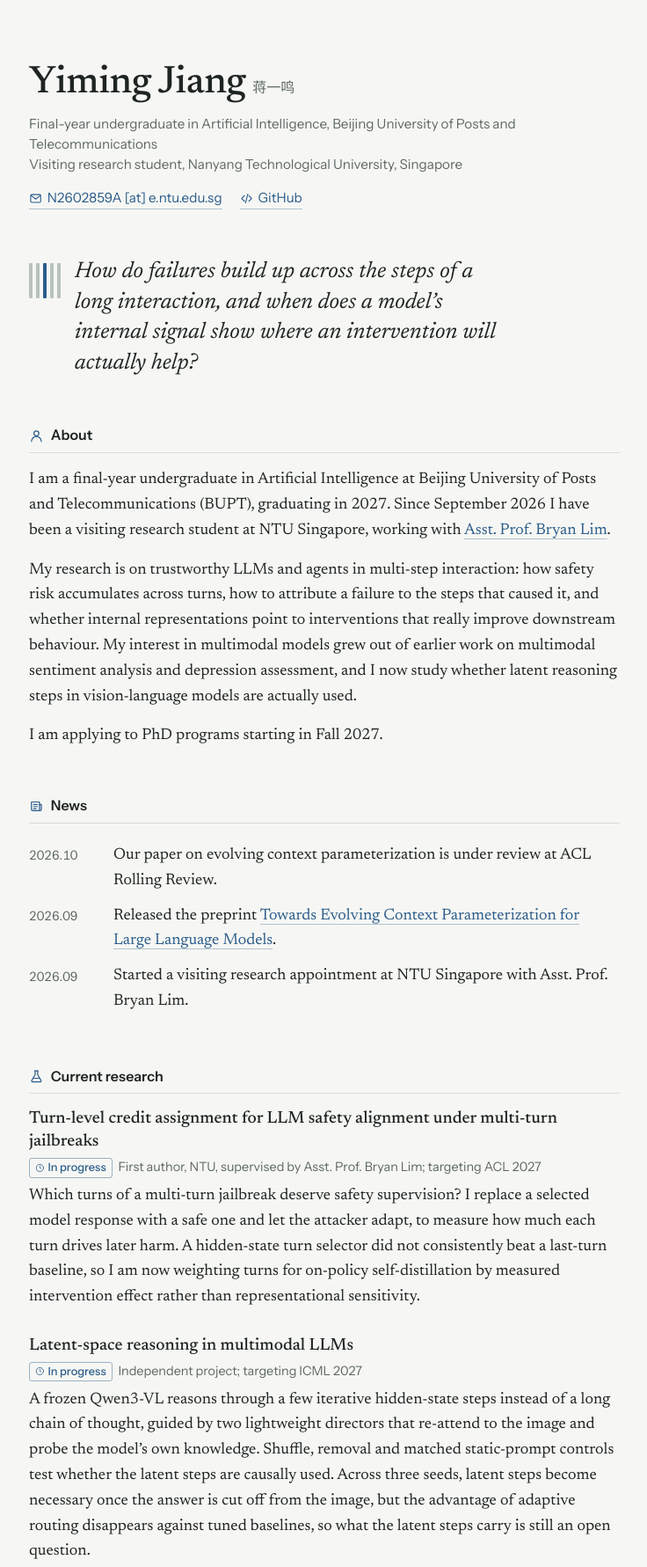
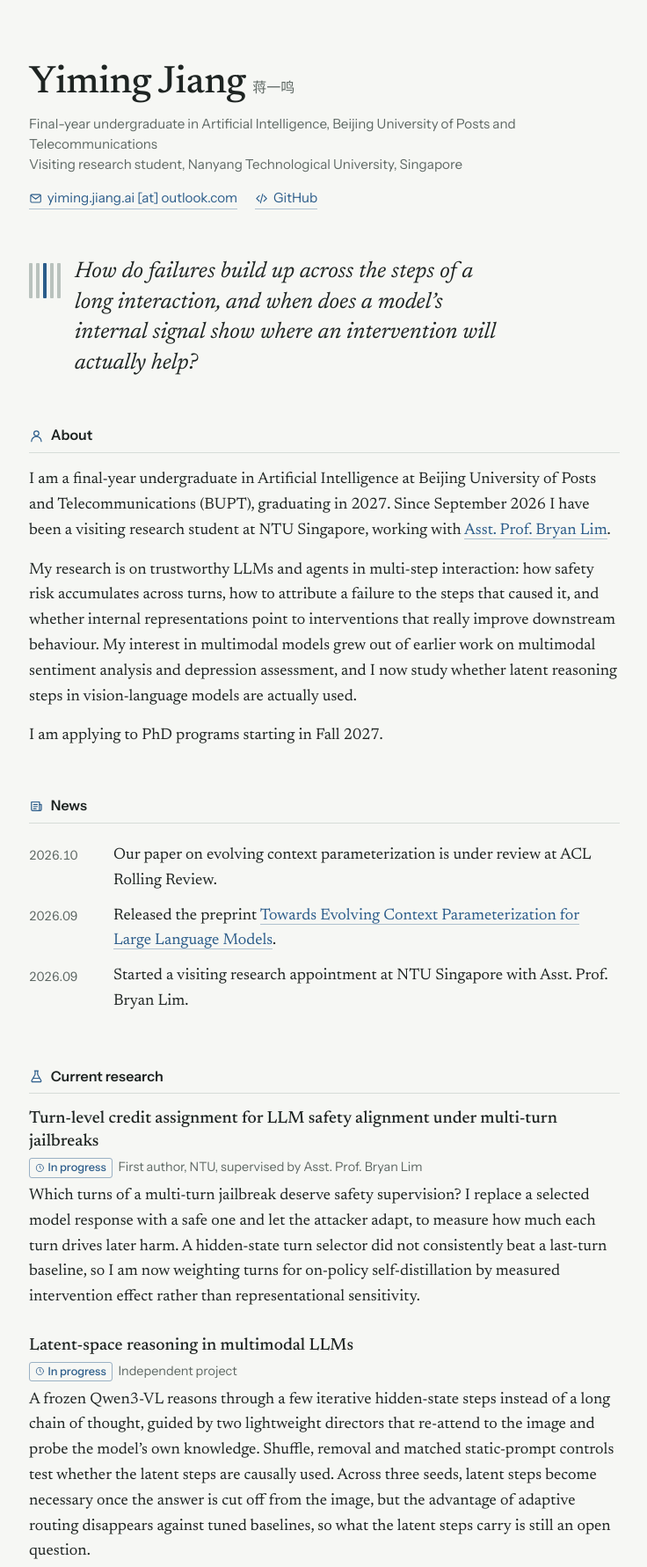
Before and after one commit to JiangYiMing-7/JiangYiMing-7.github.io, a plain HTML site: page index.html in a window 1280 px wide. Shown: the top 1781 px of the page at 88% size, without its empty margins (271-1007 px from the left). Drawn offline with Linux system fonts and the light colour scheme.

Commit message:
docs: update contact email and align with final CV
- Replace NTU email with yiming.jiang.ai@outlook.com
- Remove target-venue wording from ongoing projects
- Add author list to the agent privacy survey
- Bump last-updated date to November 2026

Co-Authored-By: Claude Opus 5.5 <noreply@anthropic.com>

```diff
--- a/index.html
+++ b/index.html
@@ -238,7 +238,7 @@
         Visiting research student, Nanyang Technological University, Singapore
       </p>
       <ul class="links">
-        <li><a href="mailto:N2602859A@e.ntu.edu.sg"><svg class="ico"><use href="#i-mail"/></svg>N2602859A [at] e.ntu.edu.sg</a></li>
+        <li><a href="mailto:yiming.jiang.ai@outlook.com"><svg class="ico"><use href="#i-mail"/></svg>yiming.jiang.ai [at] outlook.com</a></li>
         <li><a href="https://github.com/JiangYiMing-7"><svg class="ico"><use href="#i-code"/></svg>GitHub</a></li>
       </ul>
     </div>
@@ -276,13 +276,13 @@
 
     <div class="entry">
       <h3>Turn-level credit assignment for LLM safety alignment under multi-turn jailbreaks</h3>
-      <div class="meta"><span class="status"><svg class="ico"><use href="#i-clock"/></svg>In progress</span>First author, NTU, supervised by Asst. Prof. Bryan Lim; targeting ACL 2027</div>
+      <div class="meta"><span class="status"><svg class="ico"><use href="#i-clock"/></svg>In progress</span>First author, NTU, supervised by Asst. Prof. Bryan Lim</div>
       <p>Which turns of a multi-turn jailbreak deserve safety supervision? I replace a selected model response with a safe one and let the attacker adapt, to measure how much each turn drives later harm. A hidden-state turn selector did not consistently beat a last-turn baseline, so I am now weighting turns for on-policy self-distillation by measured intervention effect rather than representational sensitivity.</p>
     </div>
 
     <div class="entry">
       <h3>Latent-space reasoning in multimodal LLMs</h3>
-      <div class="meta"><span class="status"><svg class="ico"><use href="#i-clock"/></svg>In progress</span>Independent project; targeting ICML 2027</div>
+      <div class="meta"><span class="status"><svg class="ico"><use href="#i-clock"/></svg>In progress</span>Independent project</div>
       <p>A frozen Qwen3-VL reasons through a few iterative hidden-state steps instead of a long chain of thought, guided by two lightweight directors that re-attend to the image and probe the model&rsquo;s own knowledge. Shuffle, removal and matched static-prompt controls test whether the latent steps are causally used. Across three seeds, latent steps become necessary once the answer is cut off from the image, but the advantage of adaptive routing disappears against tuned baselines, so what the latent steps carry is still an open question.</p>
     </div>
   </section>
@@ -305,6 +305,7 @@
 
     <div class="entry">
       <h3>Rethinking Privacy in the Age of Agents</h3>
+      <p class="authors">Zherui Li, <b>Yiming Jiang</b>, Zhenghong Zhou, Yuanhe Zhang, Yang Liu</p>
       <div class="meta"><span class="status"><svg class="ico"><use href="#i-pen"/></svg>In preparation</span>Survey manuscript; I wrote the section on the privacy landscape of agentic systems</div>
     </div>
 
@@ -340,7 +341,7 @@
     </ul>
   </section>
 
-  <footer>Last updated October 2026</footer>
+  <footer>Last updated November 2026</footer>
 </main>
 </body>
 </html>
```
